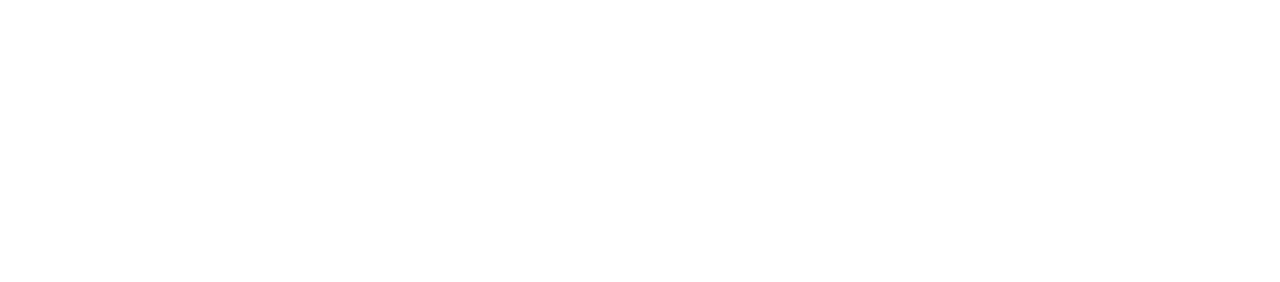
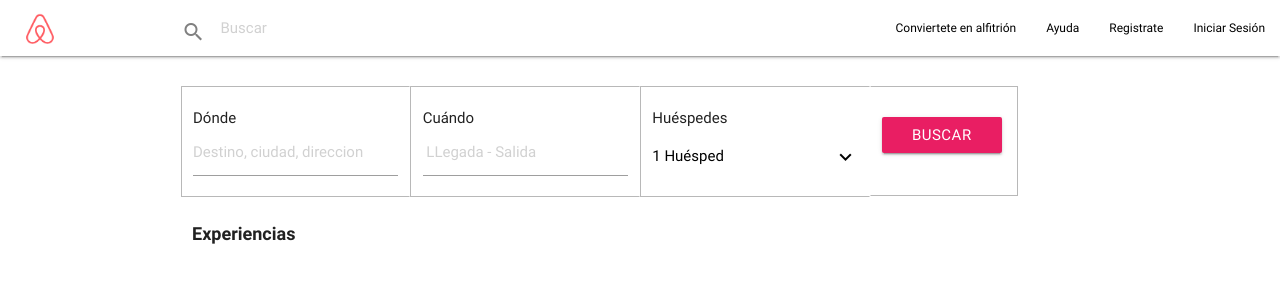
Before and after one commit to marcecabelloh/airbnb, a website: page index2.html in a window 1280 px wide. Drawn offline with nearby package versions, Linux system fonts and the light colour scheme; files that its build step writes are made by us from their sources; a web font is replaced by a local one.

Commit message:
maqueta index 2 lista

```diff
--- a/assets/sass/_style.scss
+++ b/assets/sass/_style.scss
@@ -21,3 +21,91 @@
 }
 
 //termino seccion uno portada
+
+//index2
+
+
+nav {
+    background-color: $color-blanco !important;
+    width: 100%;
+    height: 56px;
+    line-height: 56px;
+    margin-bottom:30px !important;
+
+    .nav-wrapper {
+    position: relative;
+    height: 100%;
+   }
+}
+
+.nav-principal{
+	li{
+		a{
+			color: $color-negro;
+			font-size: 12px;
+		}
+		i{
+			color:$color-gris;
+		}
+		input{
+			width:600px;
+			height:30px;
+			margin-right: 60px !important;
+			border:$sin-borde;
+
+		}
+	}
+}
+
+.input-buscador{
+	.input-donde,
+	.input-cuando,
+	.drop-huespedes{
+		border: $borde;
+		border-right-color: transparent;
+		border-top-left-radius: 1px;
+		padding-top:20px;
+	}
+	span{
+		font-size:15px;
+	}
+
+}
+
+.drop-huespedes{
+	padding-bottom:27px !important;
+	.dropdown-button{
+		p{
+			text-decoration:$sin-borde;
+			color: $color-negro;
+			margin-top:15px;
+		}
+		i{
+			color: $color-negro;
+		}
+	}
+}
+
+
+.buscar{
+		margin-top:30px !important;
+	}
+
+.boton-buscar{
+		border: $borde;
+		border-left-color: transparent;
+		border-top-left-radius: 1px;
+		padding-bottom: 42px !important;
+		width:148px !important;
+}
+
+#dropdown1{
+	width:220px !important;
+}
+
+.experiencias{
+	h6{
+		font-size: 18px;
+		font-weight:$negrita;
+	}
+}
--- a/assets/sass/_variables.scss
+++ b/assets/sass/_variables.scss
@@ -1 +1,6 @@
 $color-blanco:white;
+$color-negro: #000;
+$color-gris: grey;
+$sin-borde: none;
+$negrita: bold;
+$borde: 1px solid #B8B8B8;
--- a/index2.html
+++ b/index2.html
@@ -10,6 +10,57 @@
 </head>
 
 <body>
+	<nav>
+    	<div class="nav-wrapper">
+      		<img src="dist/img/airbnb-logo-belo-880x628.png" width="80">
+      		<ul id="nav-mobile" class="right hide-on-med-and-down nav-principal">
+      			<li><i class="material-icons left">search</i><input type="" name="" class="input-nav" placeholder="Buscar"></li>
+        		<li><a href="#">Conviertete en alfitrión</a></li>
+        		<li><a href="#">Ayuda</a></li>
+        		<li><a href="#">Registrate</a></li>
+        		<li><a href="#">Iniciar Sesión</a></li>
+      		</ul>
+    	</div>
+  	</nav>
+
+	<header>
+		<div class="input-buscador">
+			<div class="container">
+				<div class="row">
+					<div class=" col l3 m3 s3 input-donde">
+						<span>Dónde<input type="text" placeholder="Destino, ciudad, direccion"></span>
+					</div>
+					<div class=" col l3 m3 s3 input-cuando">
+						<span>Cuándo<input type="text" placeholder=" LLegada - Salida"></span>
+					</div>
+					<div class=" col l3 m3 s3 drop-huespedes">
+						<ul id="dropdown1" class="dropdown-content">
+  							<li><a href="#">Adultos<i class="material-icons">remove_circle_outline</i><i class="material-icons">control_point</i></a></li>
+  							<li><a href="#">Niños<i class="material-icons">remove_circle_outline</i><i class="material-icons">control_point</i></a></li>
+  							<li><a href="#">Bebés<i class="material-icons">remove_circle_outline</i><i class="material-icons">control_point</i></a></li>
+  							<li><a href="#" class="center-align">Cancelar Aplicar</a></li>
+						</ul>
+						<span>Huéspedes</span><br>
+						<a class="dropdown-button" href="#!" data-activates="dropdown1"><p>1 Huésped<i class="material-icons right">expand_more</i></p></a>
+					</div>
+					<div class="col l3 m3 s3 boton-buscar">
+						<a class="waves-effect waves-light pink btn buscar" href="index3">Buscar</a>
+					</div>
+				</div>
+			</div>
+		</div>
+		<div class="container">
+    		<div class="row">
+    			<div class="col l6 m6 s6 left-align experiencias">
+    				<h6>Experiencias</h6>
+    			</div>
+
+    			<div>
+    				<!--aqui va el slider de la angela -->
+    			</div>
+    		</div>
+    	</div>
+    </header>
 
 
   <script src="https://use.fontawesome.com/4154d90246.js" ></script>
```
Also changed, not shown: dist/css/style.min.css, dist/js/script.js.
